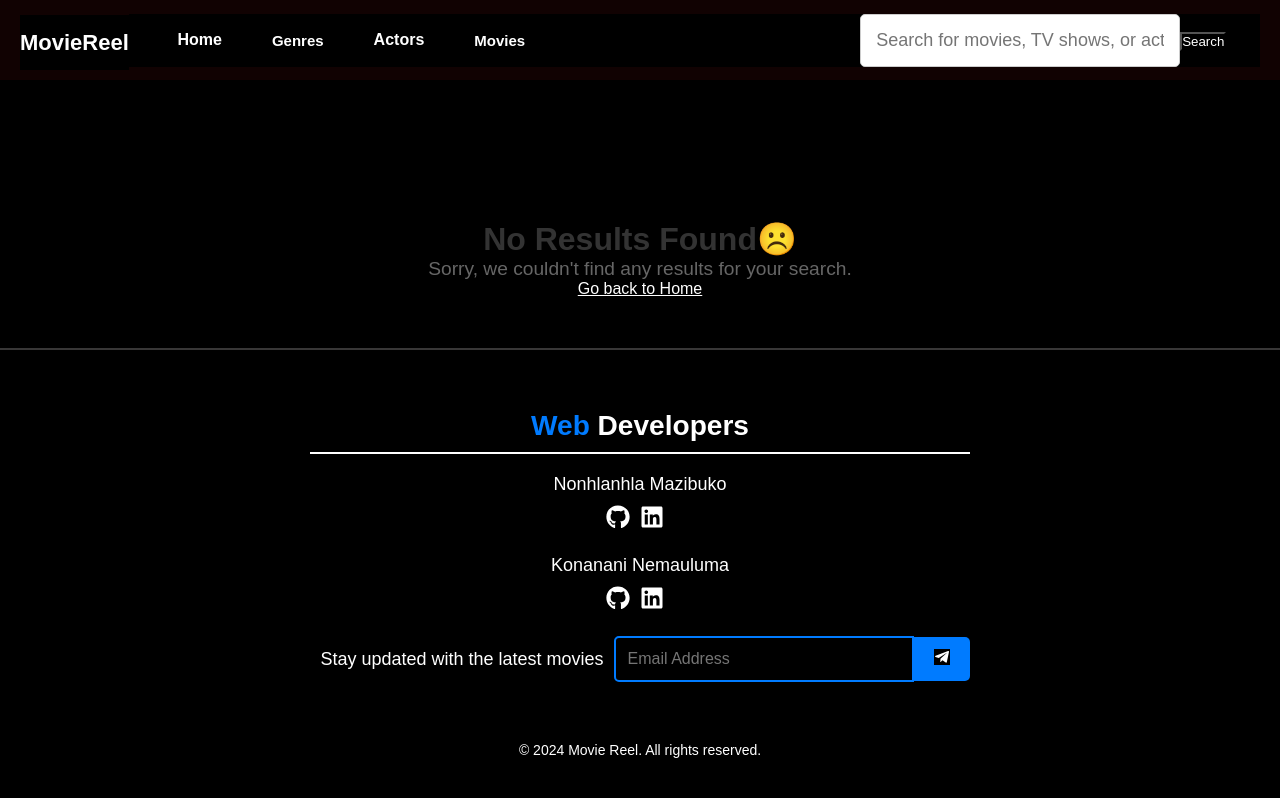
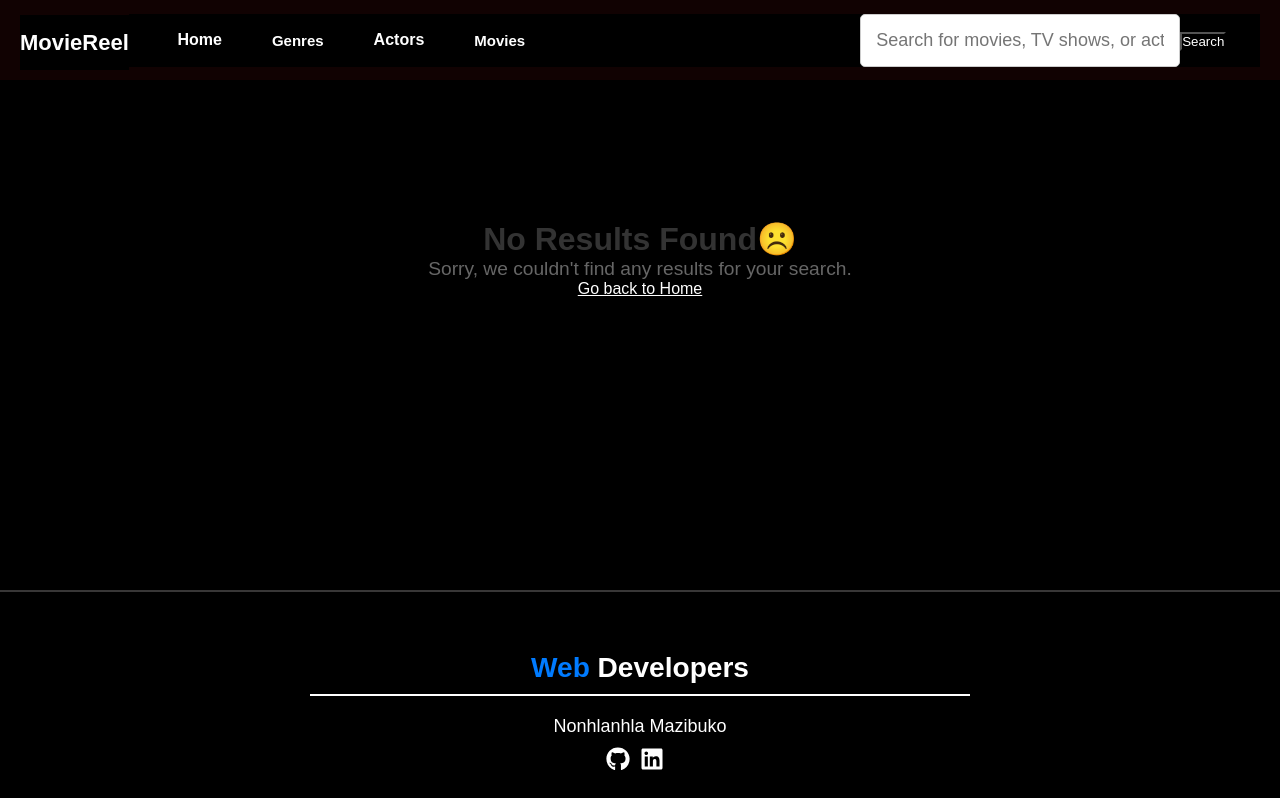
Before and after one commit to Mukoni-Nemauluma/Movie-app, a React (Create React App) app in the folder movie-project/: page /no-results in a window 1280 px wide. Shown: the top 798 px of the page. Built offline with nearby package versions, Linux system fonts and the light colour scheme.

Commit message:
search results

```diff
--- a/movie-project/src/Pages/Home/Home.jsx
+++ b/movie-project/src/Pages/Home/Home.jsx
@@ -65,7 +65,6 @@ const Home = () => {
           <p>
             Discover a world of entertainment. Watch your favorite movies now.
           </p>
-          <button className="button">Explore</button>
         </div>
       </section>
 
--- a/movie-project/src/SearchResults.css
+++ b/movie-project/src/SearchResults.css
@@ -57,3 +57,7 @@
 .movie-card-style:hover .movie-title-style {
   opacity: 1;
 }
+.no-results {
+  background: black;
+  height: 40vh;
+}
--- a/movie-project/src/components/SearchBar/NoResults.js
+++ b/movie-project/src/components/SearchBar/NoResults.js
@@ -1,5 +1,6 @@
 import React from "react"
 import { Link } from "react-router-dom"
+import "../../SearchResults.css"
 
 const NoResults = () => {
   return (
```
